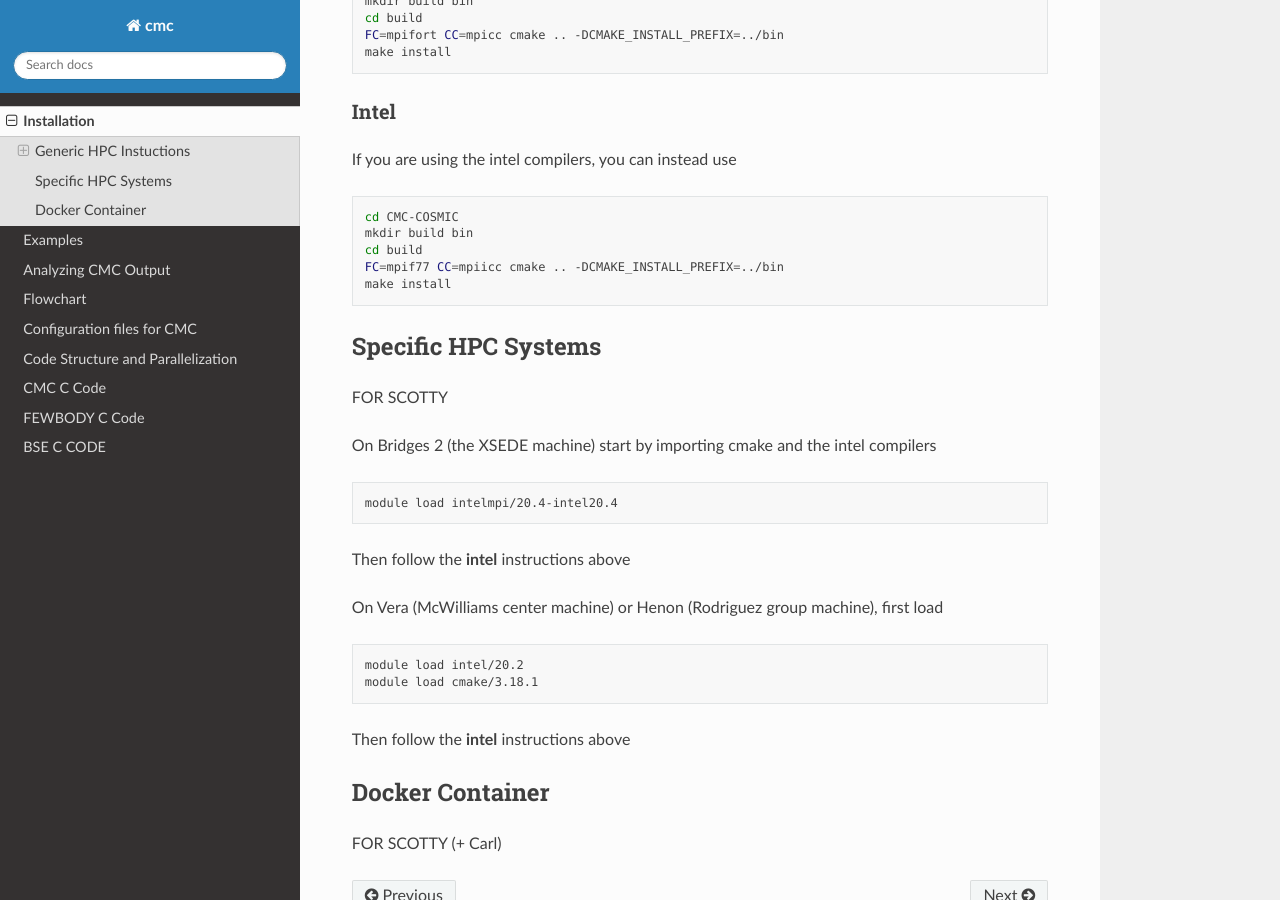
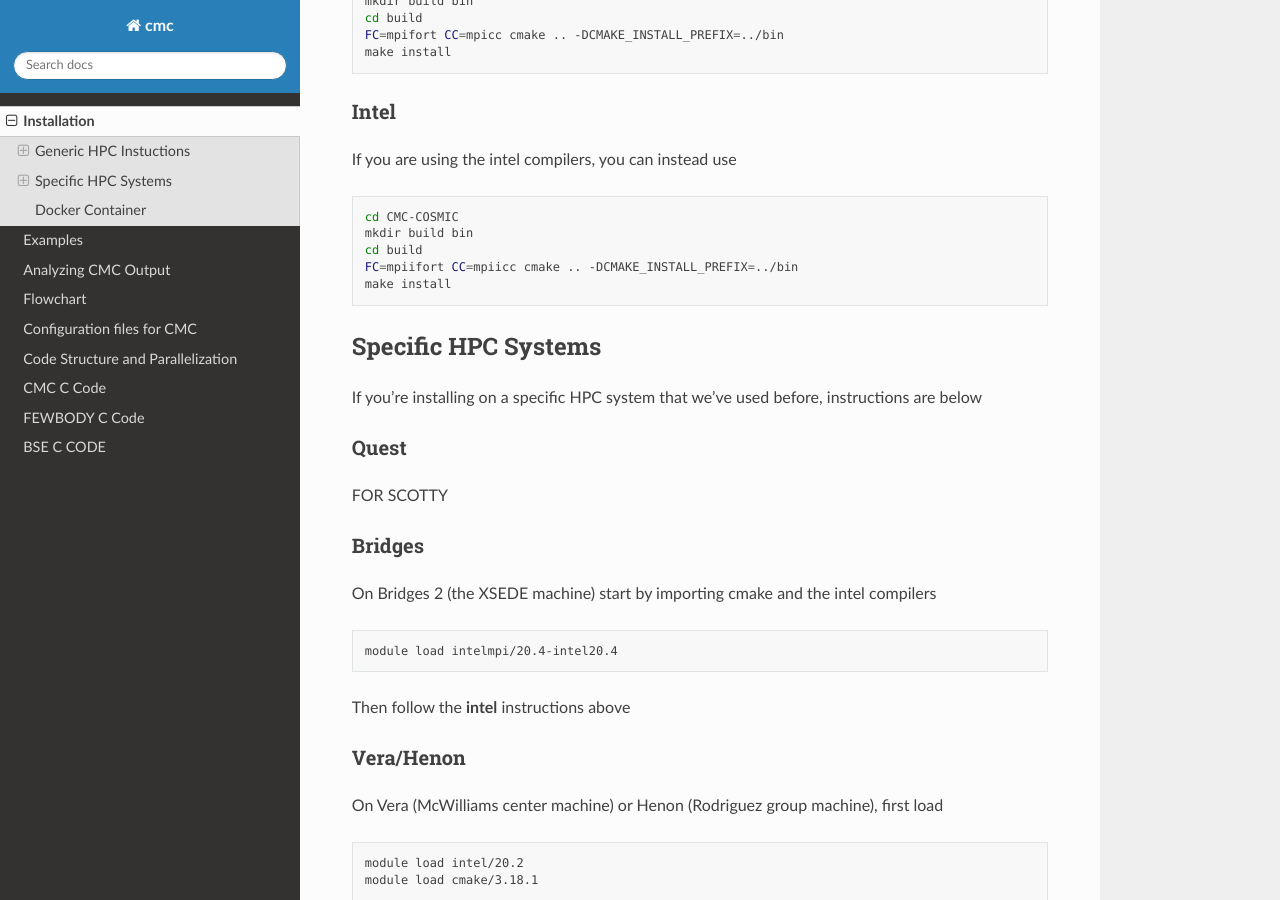
Before and after one commit to ClusterMonteCarlo/CMC-COSMIC, a Sphinx documentation site: the page built from docs/sphinx/source/install/index.rst, in a window 1280 px wide and 900 px high, scrolled down 921 px. Built offline with Sphinx 7.4.7 and the Read the Docs theme 2.0.0, drawn with Linux system fonts in a browser that asks for light colours; formulas are drawn with MathJax 3.

Commit message:
few doc fixes

```diff
--- a/docs/sphinx/source/install/index.rst
+++ b/docs/sphinx/source/install/index.rst
@@ -47,19 +47,20 @@ If you are using the intel compilers, you can instead use
     cd CMC-COSMIC
     mkdir build bin
     cd build
-    FC=mpif77 CC=mpiicc cmake .. -DCMAKE_INSTALL_PREFIX=../bin
+    FC=mpiifort CC=mpiicc cmake .. -DCMAKE_INSTALL_PREFIX=../bin
     make install
 
 ====================
 Specific HPC Systems
 ====================
+If you're installing on a specific HPC system that we've used before, instructions are below
 
 Quest
------
+_____
 FOR SCOTTY
 
 Bridges
--------
+_____
 On Bridges 2 (the XSEDE machine) start by importing cmake and the intel compilers
 
 .. code-block:: bash
@@ -68,8 +69,8 @@ On Bridges 2 (the XSEDE machine) start by importing cmake and the intel compiler
 
 Then follow the **intel** instructions above
 
-Vera
-----
+Vera/Henon
+_____
 On Vera (McWilliams center machine) or Henon (Rodriguez group machine), first load
 
 .. code-block:: bash
```
